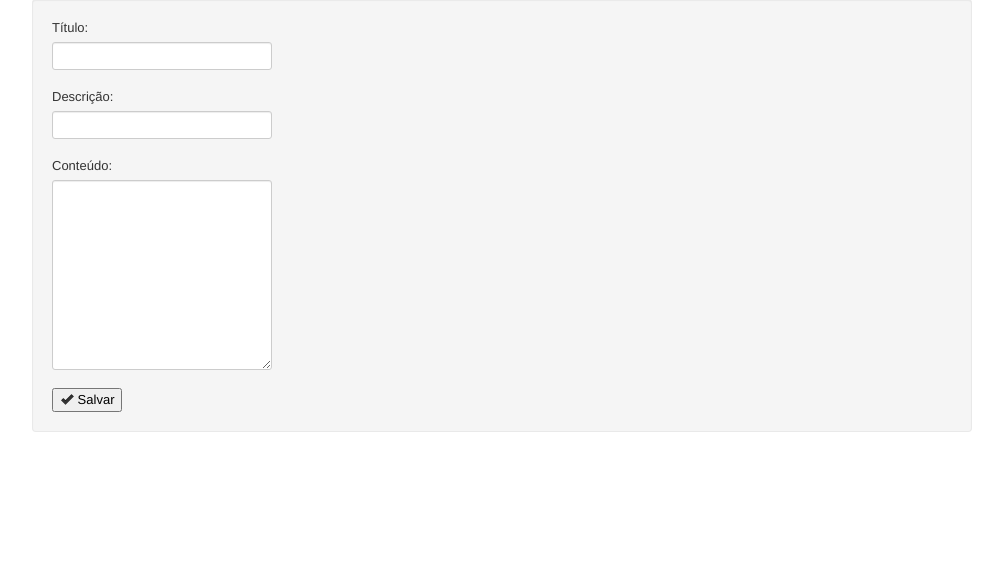
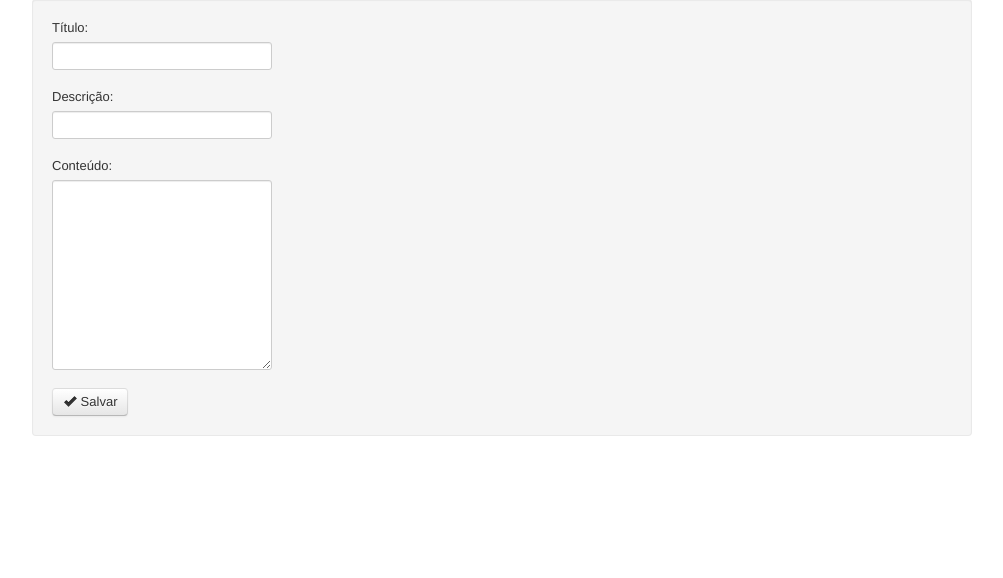
Before and after one commit to mbscg/cmipstatus, a Django app: template templates/gmaocreatenews.html in a window 1280 px wide. Shown: the part 95-673 px from the top of the page, without its empty margins (138-1141 px from the left). Run offline with Django 3.2, Linux system fonts and the light colour scheme; the template is opened without the code that fills it: values that come from a table or form of the project are taken from there, others are empty; parts of the project's set-up code (start-up, migrations or seed data) failed here and were passed over; some libraries are stand-ins or nearby versions.

```diff
--- a/templates/gmaocreatenews.html
+++ b/templates/gmaocreatenews.html
@@ -16,7 +16,7 @@
     <form class="well" method="post" action="" enctype="multipart/form-data" class="infotabs accfrm news">
         {% csrf_token %}
         {{ form.as_p }}
-        <button type="submit"><i class="icon-ok"></i> Salvar</button>
+        <button class="btn" type="submit"><i class="icon-ok"></i> Salvar</button>
     </form>
 </div>
 {% endblock %}
```
